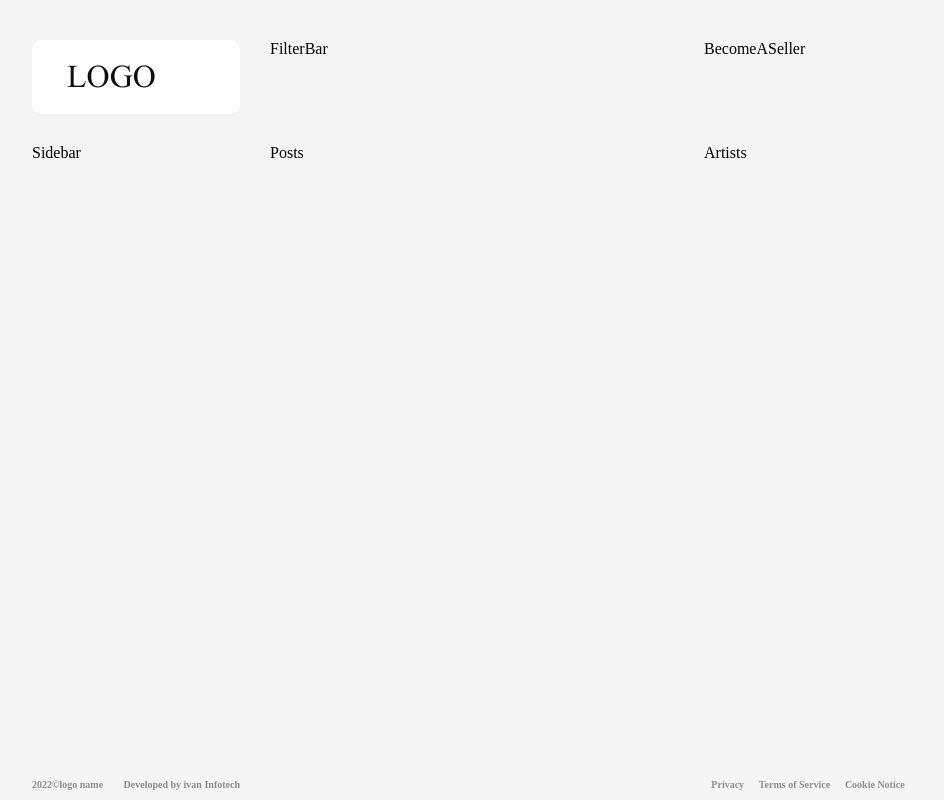
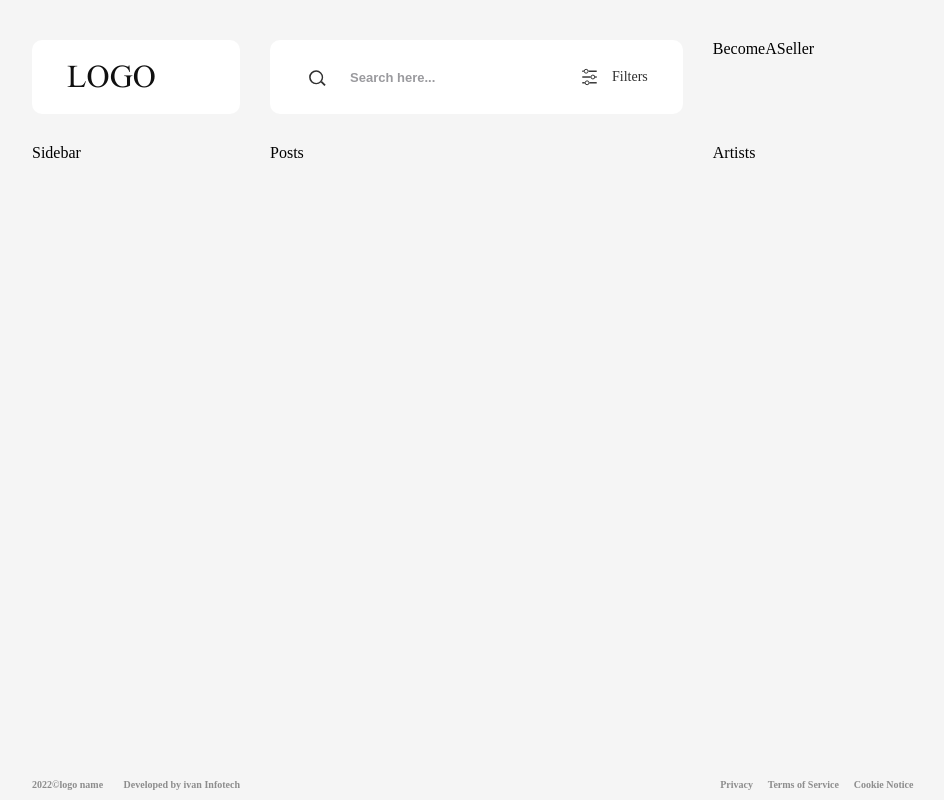
Before and after one commit to GokilaSundar/relu-coding-round, a React (Vite) app: page /dashboard#/dashboard in a window 1280 px wide. Shown: the whole page, without its empty margins (168-1112 px from the left). Built offline with nearby package versions, Linux system fonts and the light colour scheme; no server answers; sample sign-in values are in the browser's storage; a web font is replaced by a local one.

Commit message:
Implement filter bar

```diff
--- a/src/components/FilterBar/FilterBar.css
+++ b/src/components/FilterBar/FilterBar.css
@@ -0,0 +1,37 @@
+.card.filter-bar {
+  display: flex;
+  gap: 10px;
+  align-items: center;
+  padding: 15px 35px;
+}
+
+.filter-bar > svg {
+  width: 25px;
+  height: 25px;
+}
+
+.filter-bar > input {
+  border: none;
+  outline: none;
+  font-style: normal;
+  font-variant: normal;
+  font-size: medium;
+  font-family: "Gilroy-Medium", sans-serif;
+  flex: 1;
+}
+
+.filter-bar > input::placeholder {
+  font-style: normal;
+  font-variant: normal;
+  font-size: small;
+  font-weight: 600;
+  font-family: "Gilroy-Light", sans-serif;
+  letter-spacing: 0px;
+  color: #9a9a9e;
+}
+
+.filter-bar > div {
+  color: #303030;
+  letter-spacing: 0px;
+  font: normal normal normal 14px/16px "Gilroy-Medium";
+}
--- a/src/components/FilterBar/FilterBar.jsx
+++ b/src/components/FilterBar/FilterBar.jsx
@@ -1,5 +1,16 @@
 import "./FilterBar.css";
 
+import SearchIcon from "../../assets/icons/search.svg?react";
+import FilterIcon from "../../assets/icons/Filter.svg?react";
+
 export const FilterBar = () => {
-  return <div className="">FilterBar</div>;
+  return (
+    <div className="card filter-bar">
+      <SearchIcon />
+      <input placeholder="Search here..." />
+
+      <FilterIcon />
+      <div>Filters</div>
+    </div>
+  );
 };
```
Also changed, not shown: src/assets/icons/filter.svg (added), src/assets/icons/search.svg (added).
